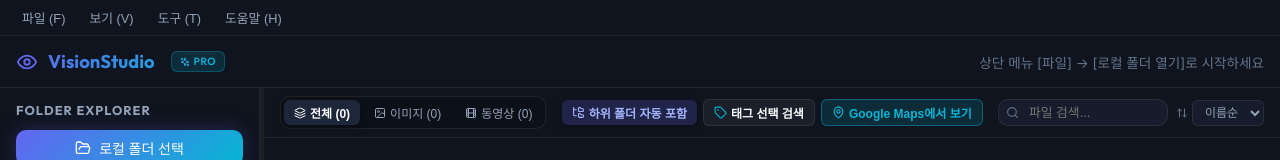
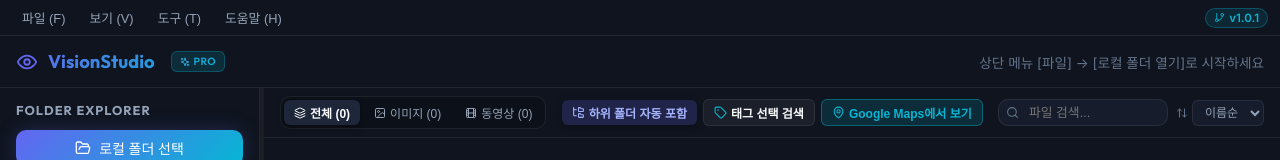
Before and after one commit to SandongLee/VisionStudio, a React (Vite) app: page / in a window 1280 px wide. Shown: the top 160 px of the page. Built offline with nearby package versions, Linux system fonts and the light colour scheme.

Commit message:
bump: update app version to v1.0.1 with top menubar version badge

```diff
--- a/package.json
+++ b/package.json
@@ -1,12 +1,13 @@
 {
   "name": "image-video-viewer",
   "private": true,
-  "version": "1.0.0",
+  "version": "1.0.1",
   "type": "module",
   "scripts": {
     "dev": "vite",
     "build": "vite build",
     "preview": "vite preview",
+    "bump": "npm version patch",
     "predeploy": "npm run build",
     "deploy": "gh-pages -d dist"
   },
--- a/src/components/MenuBar.css
+++ b/src/components/MenuBar.css
@@ -58,20 +58,20 @@
   align-items: center;
   justify-content: space-between;
   padding: 6px 10px;
+  border-radius: var(--radius-sm);
+  background: transparent;
+  border: none;
+  color: var(--text-main);
   font-size: 0.8rem;
-  color: var(--text-muted);
-  border-radius: var(--radius-sm);
   cursor: pointer;
-  border: none;
-  background: transparent;
+  transition: all var(--transition-fast);
   width: 100%;
   text-align: left;
-  transition: all var(--transition-fast);
 }
 
 .dropdown-item:hover {
-  background: rgba(99, 102, 241, 0.15);
-  color: var(--text-main);
+  background: var(--bg-panel-hover);
+  color: var(--accent-primary);
 }
 
 .dropdown-item-left {
@@ -81,36 +81,49 @@
 }
 
 .shortcut-text {
-  font-size: 0.7rem;
+  font-size: 0.68rem;
   color: var(--text-dark);
-  background: rgba(255, 255, 255, 0.05);
-  padding: 2px 6px;
-  border-radius: 4px;
 }
 
 .dropdown-divider {
   height: 1px;
   background: var(--border-color);
-  margin: 3px 0;
+  margin: 4px 0;
 }
 
-/* Modal Overlay */
+/* Version Badge at Far Right */
+.menubar-version-badge {
+  margin-left: auto;
+  font-size: 0.72rem;
+  font-weight: 600;
+  color: var(--accent-cyan);
+  background: rgba(6, 182, 212, 0.12);
+  border: 1px solid rgba(6, 182, 212, 0.3);
+  padding: 2px 8px;
+  border-radius: 10px;
+  display: flex;
+  align-items: center;
+  gap: 4px;
+  white-space: nowrap;
+}
+
+/* Modal Styling */
 .modal-overlay {
   position: fixed;
   top: 0;
   left: 0;
-  width: 100vw;
-  height: 100vh;
-  background: rgba(0, 0, 0, 0.7);
-  backdrop-filter: blur(6px);
-  z-index: 200;
+  right: 0;
+  bottom: 0;
+  background: rgba(0, 0, 0, 0.65);
+  backdrop-filter: blur(4px);
+  z-index: 1000;
   display: flex;
   align-items: center;
   justify-content: center;
 }
 
 .modal-card {
-  width: 440px;
+  width: 420px;
   background: var(--bg-panel);
   border: 1px solid var(--border-color);
   border-radius: var(--radius-lg);
@@ -125,14 +138,11 @@
   display: flex;
   align-items: center;
   justify-content: space-between;
-  border-bottom: 1px solid var(--border-color);
-  padding-bottom: 10px;
 }
 
 .modal-title {
-  font-family: var(--font-heading);
-  font-weight: 700;
-  font-size: 1.05rem;
+  font-size: 1rem;
+  font-weight: 600;
   color: var(--text-main);
 }
 
@@ -141,6 +151,7 @@
   justify-content: space-between;
   align-items: center;
   padding: 6px 0;
-  font-size: 0.85rem;
-  border-bottom: 1px dashed rgba(255, 255, 255, 0.05);
+  border-bottom: 1px dashed var(--border-color);
+  font-size: 0.82rem;
+  color: var(--text-muted);
 }
--- a/src/components/MenuBar.jsx
+++ b/src/components/MenuBar.jsx
@@ -13,8 +13,10 @@ import {
   RotateCcw,
   Sliders,
   Check,
-  Tag
+  Tag,
+  GitBranch
 } from 'lucide-react'
+import packageJson from '../../package.json'
 import './MenuBar.css'
 
 export default function MenuBar({
@@ -32,6 +34,8 @@ export default function MenuBar({
   const [activeModal, setActiveModal] = useState(null) // 'shortcuts' | 'about'
 
   const menubarRef = useRef(null)
+
+  const version = packageJson.version || '1.0.1'
 
   // Close menu when clicking outside
   useEffect(() => {
@@ -149,6 +153,12 @@ export default function MenuBar({
         )}
       </div>
 
+      {/* Far Right Version Badge */}
+      <div className="menubar-version-badge" title="현재 애플리케이션 버전">
+        <GitBranch size={11} />
+        v{version}
+      </div>
+
       {/* Shortcuts Modal */}
       {activeModal === 'shortcuts' && (
         <div className="modal-overlay" onClick={() => setActiveModal(null)}>
@@ -175,15 +185,16 @@ export default function MenuBar({
         <div className="modal-overlay" onClick={() => setActiveModal(null)}>
           <div className="modal-card" onClick={(e) => e.stopPropagation()}>
             <div className="modal-header">
-              <span className="modal-title">VisionStudio Pro</span>
+              <span className="modal-title">VisionStudio v{version}</span>
               <button className="icon-action-btn" onClick={() => setActiveModal(null)}><X size={16} /></button>
             </div>
             <div style={{ fontSize: '0.88rem', color: 'var(--text-muted)', lineHeight: '1.6' }}>
-              <p><strong>VisionStudio</strong>는 웹 브라우저 기반의 고성능 로컬 이미지 및 동영상 뷰어 애플리케이션입니다.</p>
+              <p><strong>VisionStudio v{version}</strong>는 웹 브라우저 기반의 고성능 로컬 이미지 및 동영상 뷰어 애플리케이션입니다.</p>
               <br />
               <p>• File System Access API를 활용한 로컬 폴더 직접 탐색</p>
+              <p>• 0.05초 초고속 지연/스트리밍 스캐너 & Web Worker 멀티스레드 뷰어</p>
               <p>• 하위 폴더 재귀적 자동 미디어 통합 조회</p>
-              <p>• 대용량 파일 점진적 스트리밍 렌더링 & 태그 검색/정렬</p>
+              <p>• 대용량 파일 점진적 스트리밍 렌더링 & 다중 태그 선택 검색</p>
               <p>• 동영상 프레임 자동 캡처 & 캔버스 썸네일 시스템</p>
               <p>• 비디오 프레임 단위 이동 및 스냅샷 다운로드</p>
               <p>• 이미지 Zoom/Pan/Rotation 및 실시간 파일 속성 분석</p>
```
Also changed, not shown: 1 other file (tests, documents, lock files or other folders).
